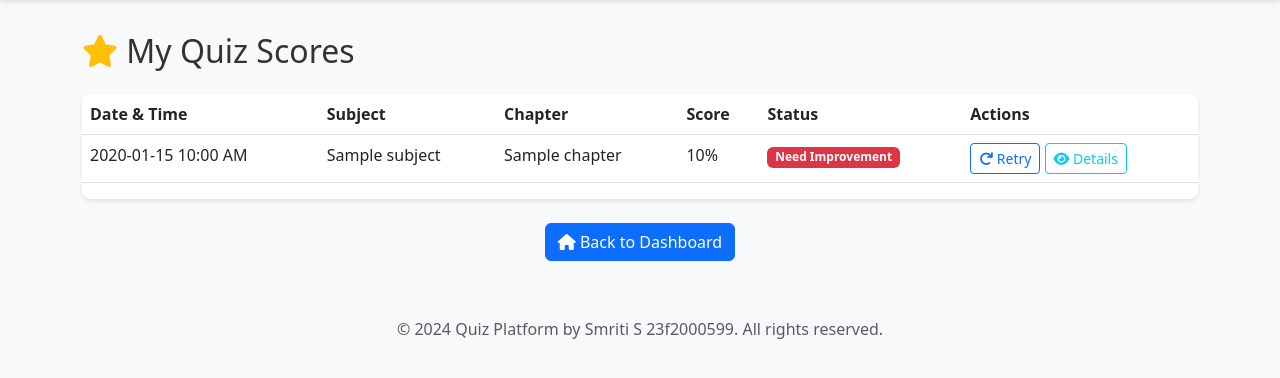
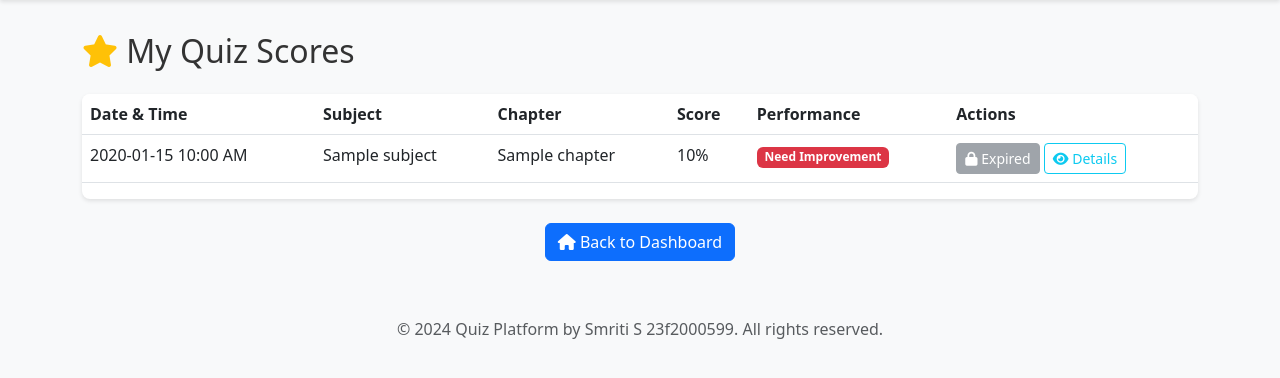
Before and after one commit to 23f2000599/quiz-master, a Flask app: page /scores in a window 1280 px wide. Shown: the part 78-456 px from the top of the page. Run offline with Flask 3, Linux system fonts and the light colour scheme; the visitor is signed in with stand-in values (Sample User, id 1); tables that the repository leaves empty hold one stand-in row (values such as "Sample post").

Commit message:
Modified all_scores.html to retry based on time

```diff
--- a/apis.py
+++ b/apis.py
@@ -10,6 +10,7 @@ from functools import wraps
 from flask import session, redirect, url_for, flash
 from flask_login import login_required, current_user
 from flask_login import LoginManager
+from datetime import datetime, date
 login_manager = LoginManager()
 
 @login_manager.user_loader
@@ -725,6 +726,7 @@ def configure_routes(app):
             return redirect(url_for('start_quiz', quiz_id=quiz_id, question_number=question_number + 1))
         elif action == 'prev':
             return redirect(url_for('start_quiz', quiz_id=quiz_id, question_number=question_number - 1))
+    from datetime import datetime, date
 
     @app.route('/quiz/submit/<int:quiz_id>', methods=['GET', 'POST'])
     @login_required
@@ -807,13 +809,16 @@ def configure_routes(app):
                                 total_questions=total_questions,
                                 correct_answers=correct_answers,
                                 percentage=percentage,
-                                user=user)
+                                user=user,
+                                today=date.today()  # Add this line
+                                )
 
         except Exception as e:
             print(f"Error submitting quiz: {e}")
             db.session.rollback()
             flash('Error submitting quiz. Please try again.', 'error')
             return redirect(url_for('user_dashboard'))
+
 
         # @app.route('/quiz/view/<int:quiz_id>')
         # @login_required
@@ -842,6 +847,8 @@ def configure_routes(app):
 
         #     today = date.today()
         #     return render_template('view_quiz.html', quiz_data=quiz_data, today=today)
+
+
     @app.route('/search')
     @login_required
     def search_quizzes():
@@ -881,6 +888,8 @@ def configure_routes(app):
 
 
 
+
+
     @app.route('/scores')
     @login_required
     def user_scores():
@@ -889,7 +898,11 @@ def configure_routes(app):
                         .order_by(Score.time_stamp.desc())\
                         .all()
 
-        return render_template('all_scores.html', scores=scores)
+        return render_template('all_scores.html',
+                            scores=scores,
+                            today=date.today())  # Using date.today() instead of datetime.now()
+
+
 
 
     @app.route('/user/summary')
--- a/templates/all_scores.html
+++ b/templates/all_scores.html
@@ -57,7 +57,7 @@
                         <th>Subject</th>
                         <th>Chapter</th>
                         <th>Score</th>
-                        <th>Status</th>
+                        <th>Performance</th>
                         <th>Actions</th>
                     </tr>
                 </thead>
@@ -77,21 +77,34 @@
                                 <span class="badge bg-danger status-badge">Need Improvement</span>
                             {% endif %}
                         </td>
+
                         <td>
                             {% if score.score < 50 %}
-                                <a href="{{ url_for('start_quiz', quiz_id=score.quiz.id) }}"
-                                   class="btn btn-sm btn-outline-primary">
-                                    <i class="fas fa-redo"></i> Retry
-                                </a>
+                                {% if score.quiz.date_of_quiz == today %}
+                                    <a href="{{ url_for('start_quiz', quiz_id=score.quiz.id) }}"
+                                       class="btn btn-sm btn-outline-primary">
+                                        <i class="fas fa-redo"></i> Retry
+                                    </a>
+                                {% elif score.quiz.date_of_quiz < today %}
+                                    <button class="btn btn-sm btn-secondary" disabled>
+                                        <i class="fas fa-lock"></i> Expired
+                                    </button>
+                                {% else %}
+                                    <button class="btn btn-sm btn-warning" disabled>
+                                        <i class="fas fa-clock"></i> Not Available
+                                    </button>
+                                {% endif %}
                             {% endif %}
                             <a href="{{ url_for('view_quiz_details', quiz_id=score.quiz.id) }}"
                                class="btn btn-sm btn-outline-info">
                                 <i class="fas fa-eye"></i> Details
                             </a>
                         </td>
+
                     </tr>
                     {% endfor %}
                 </tbody>
+
             </table>
         </div>
 
--- a/templates/scores.html
+++ b/templates/scores.html
@@ -115,8 +115,10 @@
                 <!-- Navigation Buttons -->
                 <div class="text-center mt-4">
                     <a href="{{ url_for('user_dashboard') }}" class="btn btn-primary">Back to Dashboard</a>
-                    {% if percentage < 50 %}
-                    <a href="{{ url_for('start_quiz', quiz_id=quiz.id) }}" class="btn btn-outline-primary">Retry Quiz</a>
+                    {% if percentage < 50 and quiz.date_of_quiz >= today %}
+                        <a href="{{ url_for('start_quiz', quiz_id=quiz.id) }}" class="btn btn-outline-primary">Retry Quiz</a>
+                    {% elif percentage < 50 and quiz.date_of_quiz < today %}
+                        <button class="btn btn-secondary" disabled>Quiz Expired</button>
                     {% endif %}
                 </div>
             </div>
```
